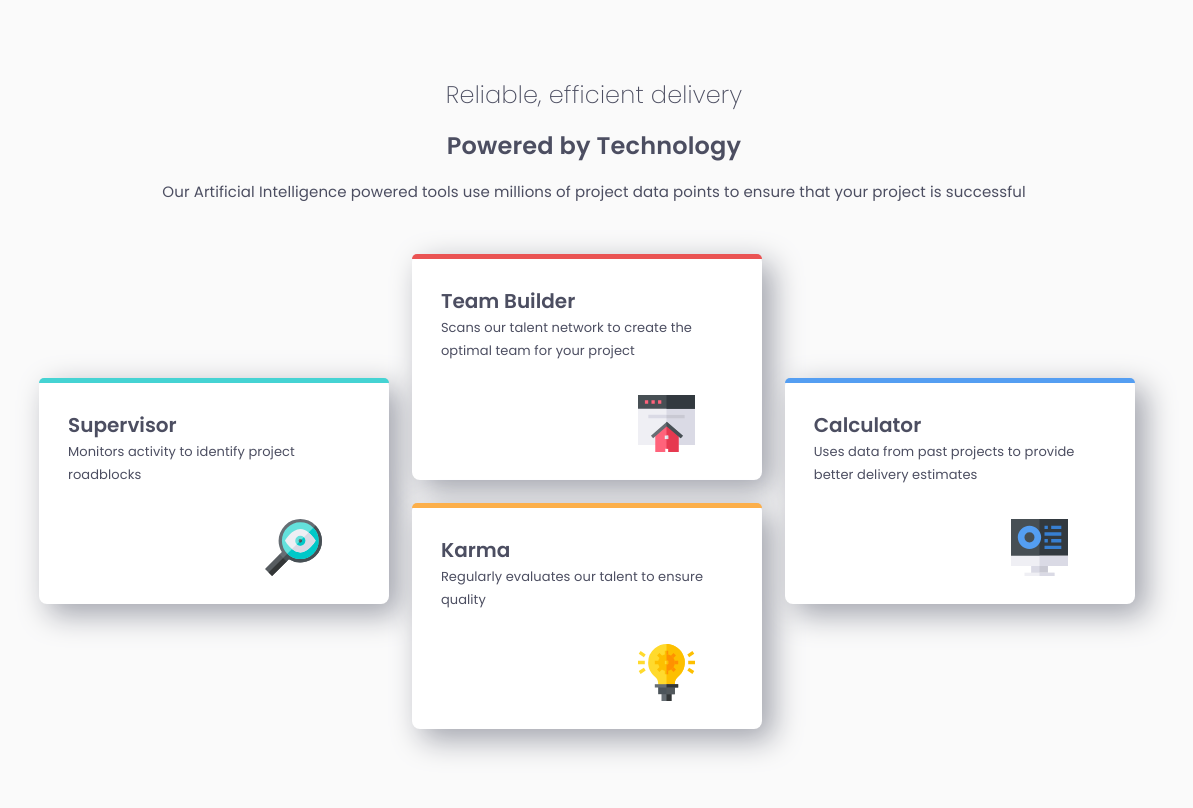
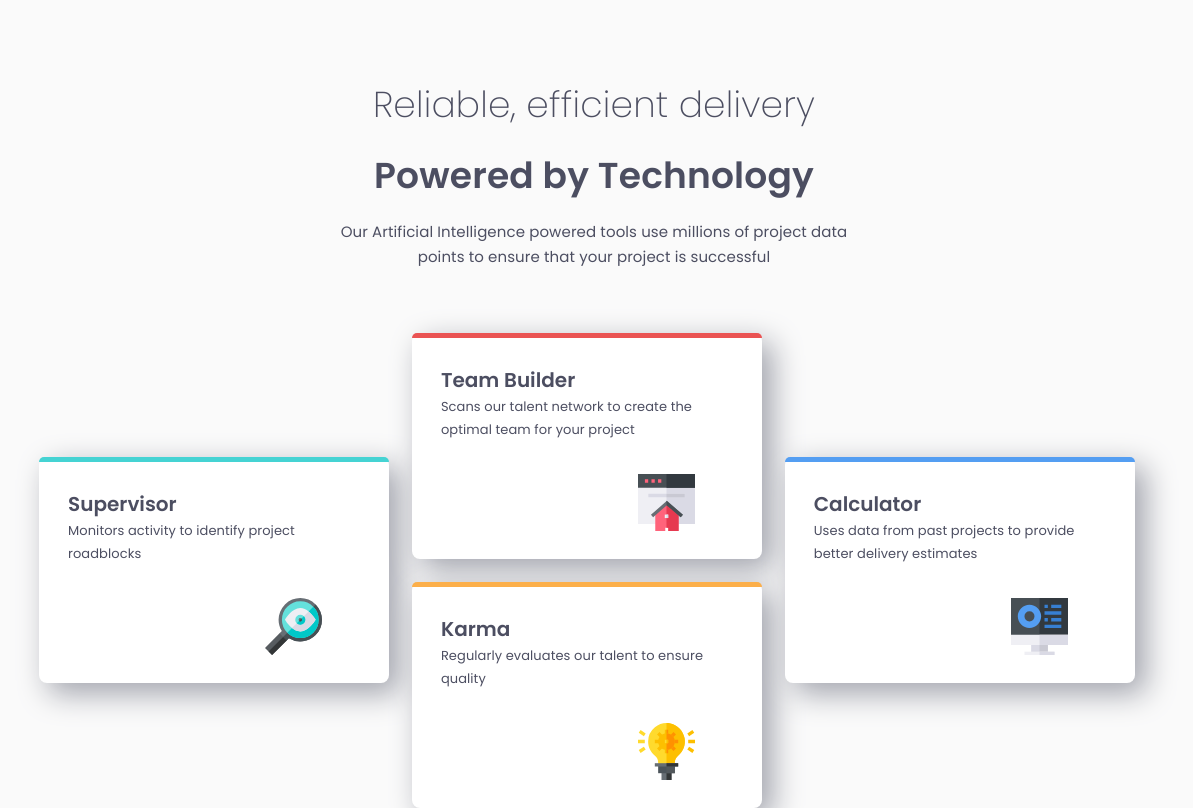
Before and after one commit to moisuc/four-card-feature, a plain HTML site: page index.html in a window 1536 px wide. Shown: the whole page, without its empty margins (174-1367 px from the left). Drawn offline with Linux system fonts and the light colour scheme.

Commit message:
fix header

```diff
--- a/sass/main.scss
+++ b/sass/main.scss
@@ -103,5 +103,13 @@ article{
         max-height: 15.625rem;
 
     }
+    header{
+        max-width: 33.75rem;
+        margin: auto;
+        margin-bottom:4rem;
+    }
+    h1,h3{
+        font-size: 2.25rem;
+    }
 
 }
```
Also changed, not shown: dist/css/main.css, 1 other file.
